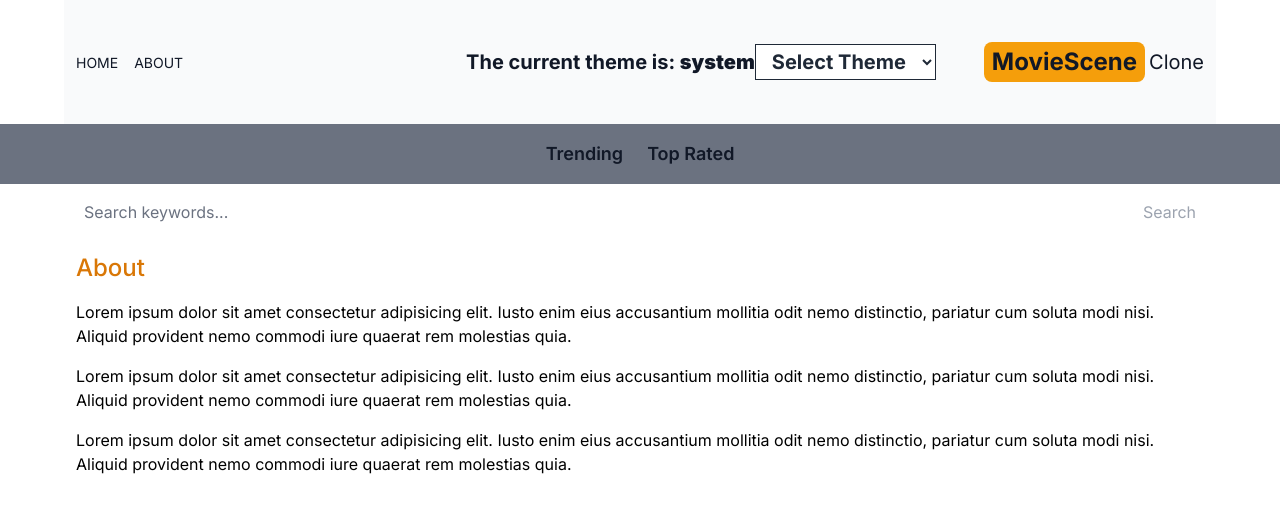
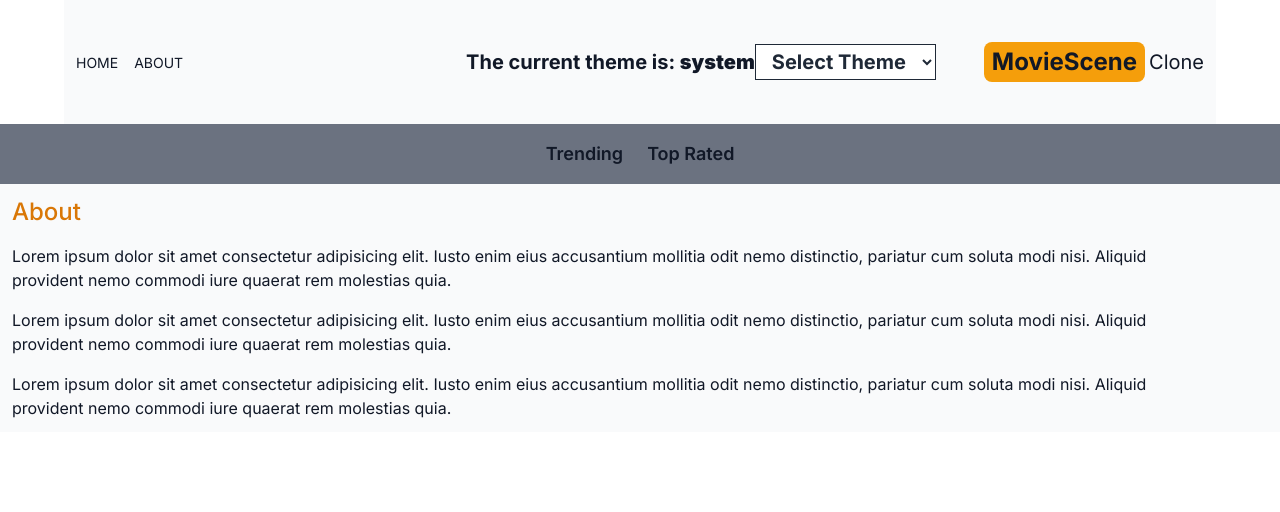
Before and after one commit to DeniMc/movieScene2, a Next.js app: page /about in a window 1280 px wide. Shown: the top 512 px of the page. Built offline with nearby package versions, Linux system fonts and the light colour scheme.

Commit message:
cleaned up errors requested by Vercel

```diff
--- a/src/app/about/page.jsx
+++ b/src/app/about/page.jsx
@@ -2,7 +2,7 @@ import React from 'react'
 
 export default function About() {
   return (
-    <div className='max-w-6xl mx-auto p-3 space-y-4'>
+    <div className='bg-[var(--background-secondary)] text-[var(--primary-dark)] *:max-w-6xl mx-auto p-3 space-y-4'>
         <h1 className='text-2xl font-medium text-amber-600'>About</h1>
         <p>Lorem ipsum dolor sit amet consectetur adipisicing elit. Iusto enim eius accusantium mollitia odit nemo distinctio, pariatur cum soluta modi nisi. Aliquid provident nemo commodi iure quaerat rem molestias quia.</p>
         <p>Lorem ipsum dolor sit amet consectetur adipisicing elit. Iusto enim eius accusantium mollitia odit nemo distinctio, pariatur cum soluta modi nisi. Aliquid provident nemo commodi iure quaerat rem molestias quia.</p>
--- a/src/app/layout.js
+++ b/src/app/layout.js
@@ -3,8 +3,7 @@ import '../styles/globals.css';
 import Header from '@/components/Header';
 import Navbar from '@/components/Navbar';
 import Providers from "./Providers";
-import SearchBox from "@/components/SearchBox";
-import { Suspense } from "react";
+
 
 const inter = Inter({ subsets: ["latin"] });
 
@@ -20,10 +19,6 @@ export default function RootLayout({ children }) {
         <Providers>
         <Header />
         <Navbar />
-        {/* 👇 Suspense for any client-side only features */}
-         <Suspense fallback={null}>
-            <SearchBox />
-          </Suspense>
         {children}
         </Providers>
         </body>
--- /dev/null
+++ b/src/app/not-found.js
@@ -0,0 +1,8 @@
+export default function NotFound() {
+  return (
+    <div className="text-center mt-10">
+      <h1 className="text-3xl font-bold">404 - Page Not Found</h1>
+      <p className="mt-4">Sorry, we couldn’t find what you were looking for.</p>
+    </div>
+  );
+}
--- a/src/app/page.js
+++ b/src/app/page.js
@@ -1,5 +1,6 @@
 import Results from "@/components/Results";
-
+import SearchBox from "@/components/SearchBox";
+import { Suspense } from "react";
 
 
 const API_KEY = process.env.API_KEY;
@@ -20,8 +21,13 @@ const results = data.results;
 
 
    return (
-     <div>
+       <div className="bg-[var(--accent-medium)] text-[var(--primary-dark)]">
+      {/* ✅ Suspense for client-side search */}
+      <Suspense fallback={null}>
+        <SearchBox />
+      </Suspense>
+
       <Results results={results} />
-     </div>
+    </div>
     )
  }
```
